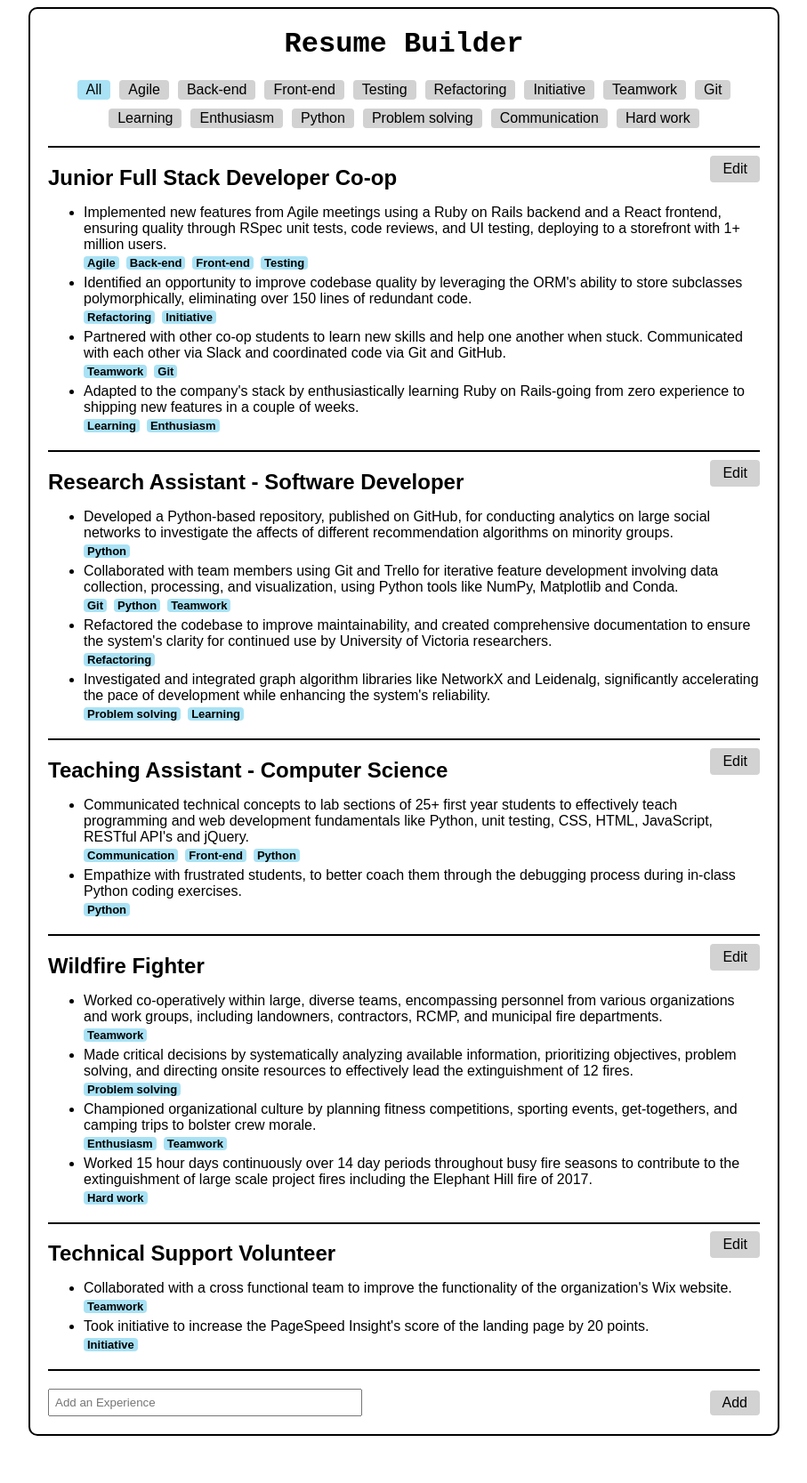
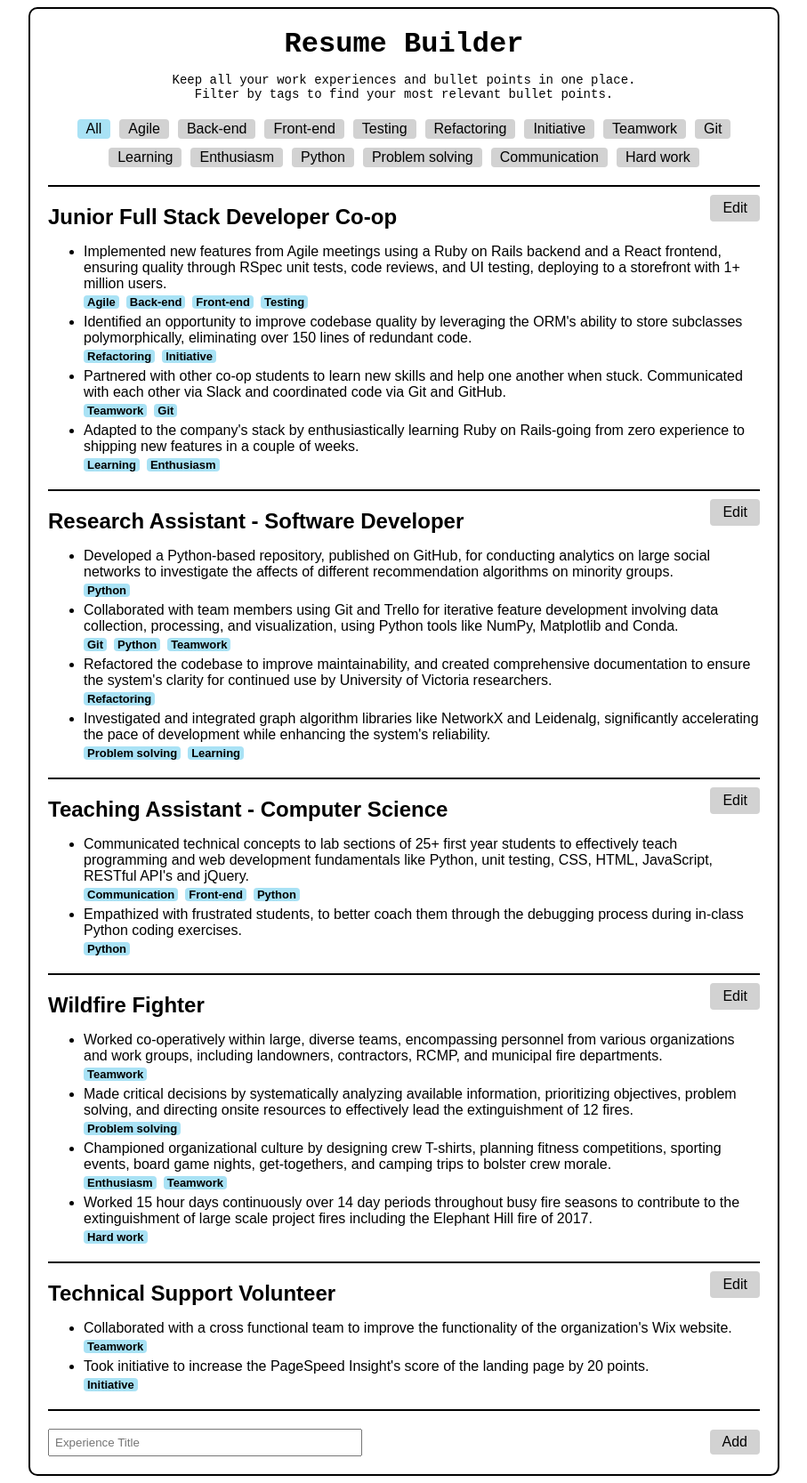
Before and after one commit to jasonTheDev/resume-builder, an Angular app: page / in a window 1280 px wide. Shown: the whole page at 89% size, without its empty margins (186-1093 px from the left). Before the commit the page ends 1622 px from the top, so only its background shows below. Built offline with nearby package versions, Linux system fonts and the light colour scheme.

Commit message:
Description

```diff
--- a/src/app/app.component.css
+++ b/src/app/app.component.css
@@ -0,0 +1,12 @@
+h1 {
+  font-family: 'Courier New', Courier, monospace;
+  text-align: center;
+  margin-bottom: 0px;
+}
+
+.description {
+  font-family: 'Courier New', Courier, monospace;
+  text-align: center;
+  font-size: 14px;
+  margin-bottom: 20px;
+}
--- a/src/app/app.component.html
+++ b/src/app/app.component.html
@@ -1,2 +1,3 @@
 <h1>Resume Builder</h1>
+<p class="description">Keep all your work experiences and bullet points in one place.<br>Filter by tags to find your most relevant bullet points.</p>
 <app-experience-list></app-experience-list>
--- a/src/app/experience-list/experience-list.component.html
+++ b/src/app/experience-list/experience-list.component.html
@@ -17,13 +17,13 @@
   } @empty {
     <h2>No experiences to show</h2>
   }
-  <div class="horizontal-line">
+  <div id="bottom-horizontal-line" class="horizontal-line">
     <div class="add-experience-container">
       <input
         type="text"
         size="40"
         [formControl]="experienceControl"
-        placeholder="Add an Experience"
+        placeholder="Experience Title"
         #newExperience
         (keyup.enter)="addExperience(newExperience.value)"/>
       <button
--- a/src/app/experience.service.ts
+++ b/src/app/experience.service.ts
@@ -56,7 +56,7 @@ export class ExperienceService {
           applicableTags: ["Communication", "Front-end", "Python"]
         },
         {
-          description: "Empathize with frustrated students, to better coach them through the debugging process during in-class Python coding exercises.",
+          description: "Empathized with frustrated students, to better coach them through the debugging process during in-class Python coding exercises.",
           applicableTags: ["Python"]
         },
       ]
@@ -73,7 +73,7 @@ export class ExperienceService {
           applicableTags: ["Problem solving"]
         },
         {
-          description: "Championed organizational culture by planning fitness competitions, sporting events, get-togethers, and camping trips to bolster crew morale.",
+          description: "Championed organizational culture by designing crew T-shirts, planning fitness competitions, sporting events, board game nights, get-togethers, and camping trips to bolster crew morale.",
           applicableTags: ["Enthusiasm", "Teamwork"]
         },
         {
--- a/src/styles.css
+++ b/src/styles.css
@@ -10,11 +10,6 @@ body {
 
   border: 2px solid black;
   border-radius: 10px;
-}
-
-h1 {
-  font-family: 'Courier New', Courier, monospace;
-  text-align: center;
 }
 
 
```
